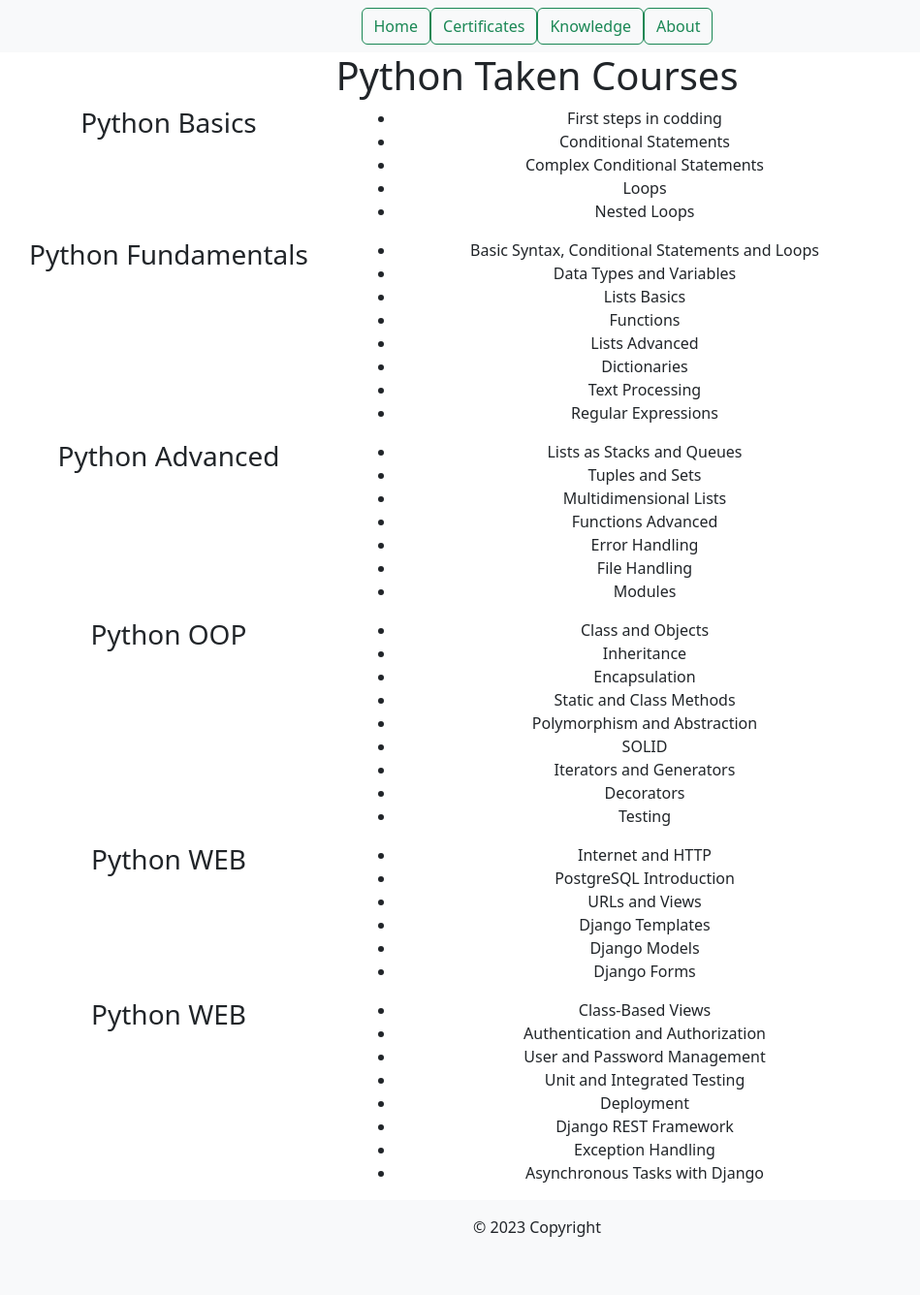
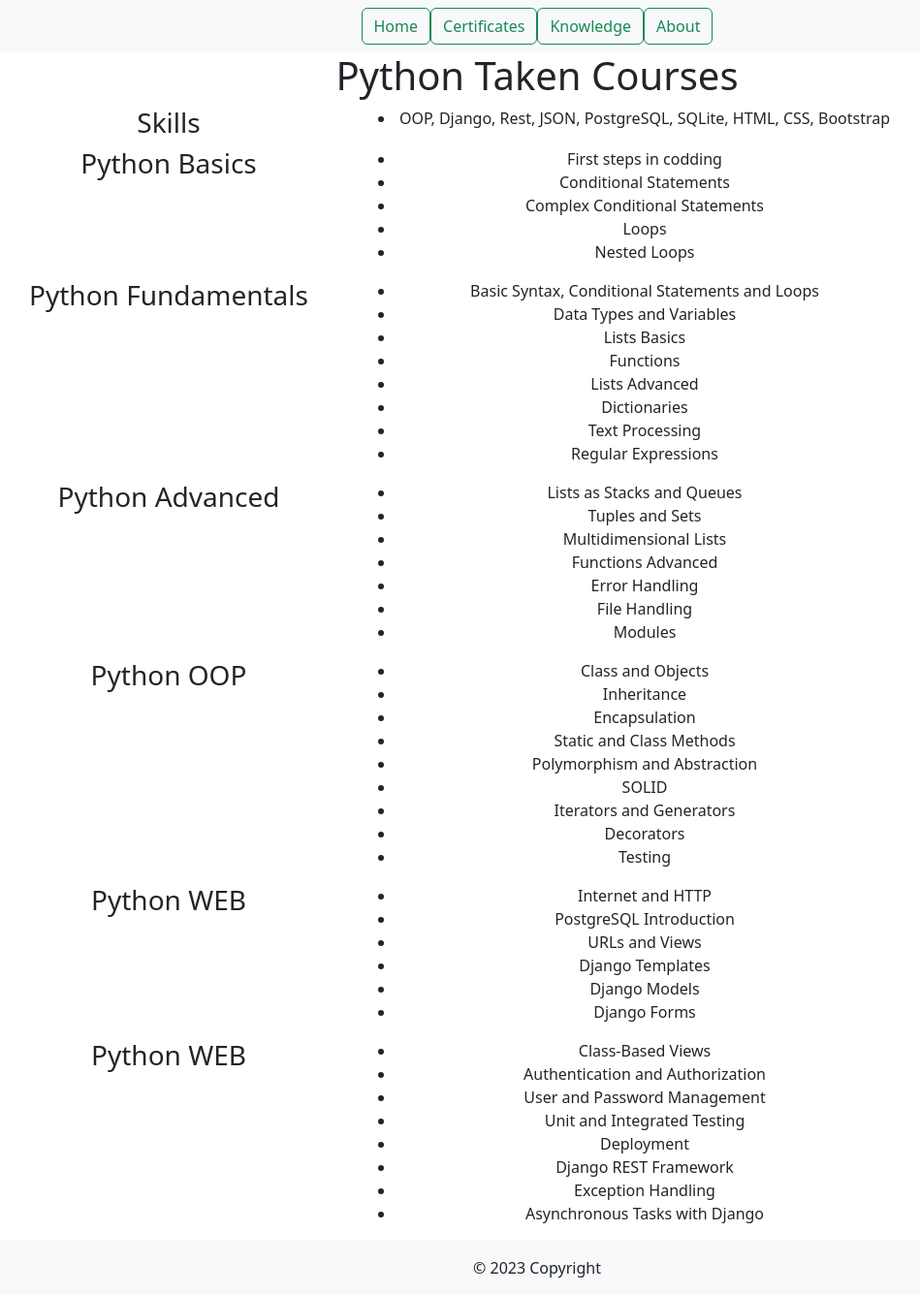
Before and after one commit to VladimirStoqnov/Vlady-CV-Site, a Django app: page /knowledge/ in a window 1280 px wide. Shown: the whole page at 97% size, without its empty margins (86-1035 px from the left). Before the commit the page ends 1276 px from the top, so only its background shows below. Run offline with Django 4.2, Linux system fonts and the light colour scheme.

Commit message:
Adding skills

```diff
--- a/templates/knowledge.html
+++ b/templates/knowledge.html
@@ -4,6 +4,16 @@
         <div class="row knw-content">
             <h1 class="title">Python Taken Courses</h1>
             <div class="col">
+                <div class="row">
+                    <div class="col-4">
+                        <h3>Skills</h3>
+                    </div>
+                    <div class="col-6">
+                        <ul>
+                            <li>OOP, Django, Rest, JSON, PostgreSQL, SQLite, HTML, CSS, Bootstrap</li>
+                        </ul>
+                    </div>
+                </div>
                 <div class="row">
                     <div class="col-4">
                         <h3>Python Basics</h3>
```
